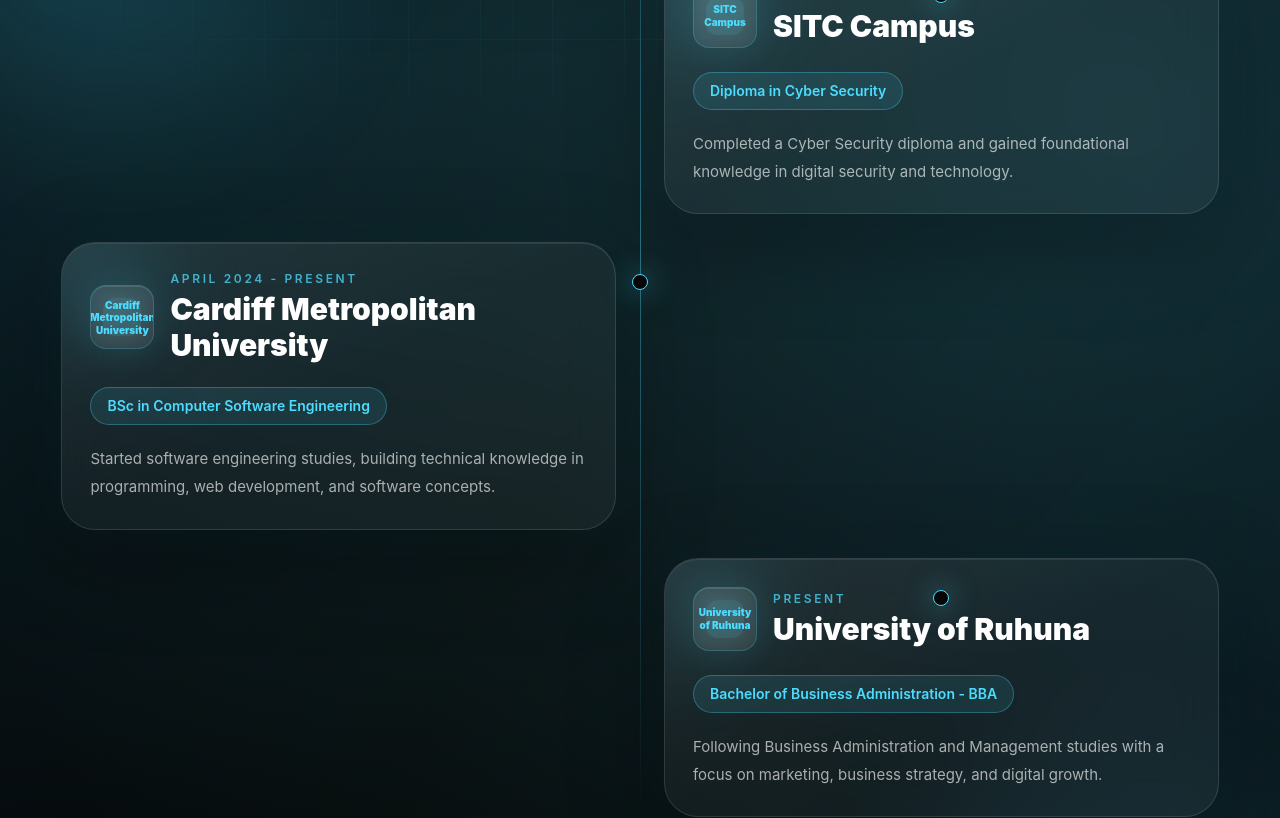
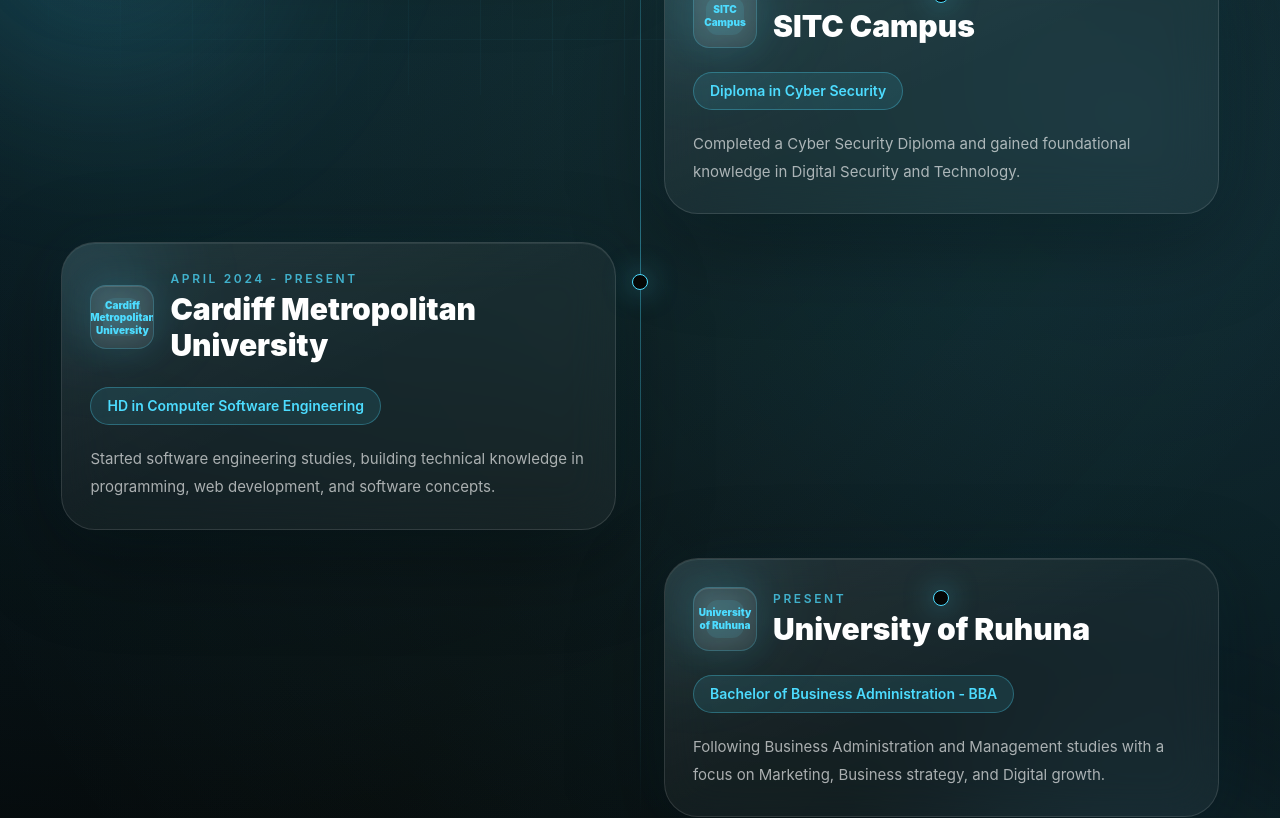
Before and after one commit to matheeshaSankalpa/matheesha-portfolio, a React (Vite) app: page /timeline in a window 1280 px wide. Shown: the part 1100-1918 px from the top of the page. Built offline with nearby package versions, Linux system fonts and the light colour scheme.

Commit message:
Update portfolio

```diff
--- a/src/components/Blogs.jsx
+++ b/src/components/Blogs.jsx
@@ -158,7 +158,7 @@ export default function Blogs() {
               className="max-w-[860px] text-[44px] font-black leading-[0.96] text-white md:text-[82px]"
               style={{ fontFamily: "'Inter', system-ui, sans-serif" }}
             >
-              Ideas on marketing, books, and coding.
+              Ideas on Marketing, Books, and Coding.
             </h1>
 
             <p className="mt-6 max-w-[680px] text-[16px] leading-[1.85] text-white/62">
--- a/src/components/Hero.jsx
+++ b/src/components/Hero.jsx
@@ -260,7 +260,7 @@ export default function Hero() {
                 className="max-w-[760px] text-[42px] font-black leading-[0.98] text-white md:text-[72px]"
                 style={{ fontFamily: "'Inter', system-ui, sans-serif" }}
               >
-                Digital Marketing mind. Data Science Direction.
+                Digital Marketing Mind. Data Science Direction.
               </h2>
             </div>
 
--- a/src/components/Skills.jsx
+++ b/src/components/Skills.jsx
@@ -248,7 +248,7 @@ export default function Skills() {
             className="max-w-[880px] text-[44px] font-black leading-[0.96] text-white md:text-[82px]"
             style={{ fontFamily: "'Inter', system-ui, sans-serif" }}
           >
-            Skills built around marketing, data, creativity, and tech.
+            Skills built around Digital Marketing, Data, Creativity, and Tech.
           </h1>
 
           <p className="mt-6 max-w-[700px] text-[16px] leading-[1.85] text-white/62">
--- a/src/components/Timeline.jsx
+++ b/src/components/Timeline.jsx
@@ -13,13 +13,13 @@ const academicItems = [
     title: 'SITC Campus',
     subtitle: 'Diploma in Cyber Security',
     description:
-      'Completed a Cyber Security diploma and gained foundational knowledge in digital security and technology.',
+      'Completed a Cyber Security Diploma and gained foundational knowledge in Digital Security and Technology.',
   },
   {
     period: 'April 2024 - Present',
     logo: 'https://www.google.com/s2/favicons?domain=cardiffmet.ac.uk&sz=128',
     title: 'Cardiff Metropolitan University',
-    subtitle: 'BSc in Computer Software Engineering',
+    subtitle: 'HD in Computer Software Engineering',
     description:
       'Started software engineering studies, building technical knowledge in programming, web development, and software concepts.',
   },
@@ -29,7 +29,7 @@ const academicItems = [
     title: 'University of Ruhuna',
     subtitle: 'Bachelor of Business Administration - BBA',
     description:
-      'Following Business Administration and Management studies with a focus on marketing, business strategy, and digital growth.',
+      'Following Business Administration and Management studies with a focus on Marketing, Business strategy, and Digital growth.',
   },
 ]
 
--- a/src/components/Videos.jsx
+++ b/src/components/Videos.jsx
@@ -91,7 +91,7 @@ export default function Videos() {
               className="max-w-[820px] text-[44px] font-black leading-[0.96] text-white md:text-[82px]"
               style={{ fontFamily: "'Inter', system-ui, sans-serif" }}
             >
-              Short videos, sharp ideas, and digital stories.
+              Short videos, Sharp Ideas, and Digital Stories.
             </h1>
 
             <p className="mt-6 max-w-[650px] text-[16px] leading-[1.85] text-white/62">
--- a/src/components/Work.jsx
+++ b/src/components/Work.jsx
@@ -133,7 +133,7 @@ export default function Work() {
             className="max-w-[860px] text-[44px] font-black leading-[0.96] text-white md:text-[82px]"
             style={{ fontFamily: "'Inter', system-ui, sans-serif" }}
           >
-            Experience through brands, clubs, and creative projects.
+            Experience through Brands, Clubs, and Creative Projects.
           </h1>
 
           <p className="mt-6 max-w-[680px] text-[16px] leading-[1.85] text-white/62">
```
